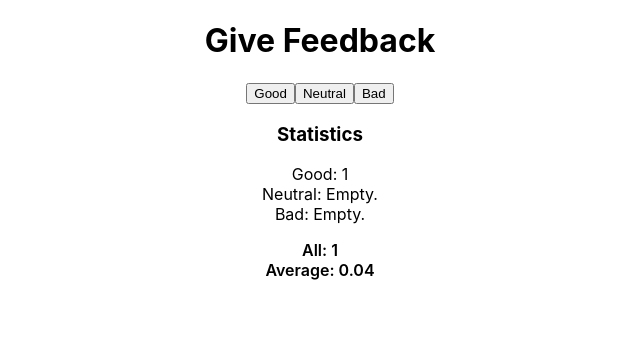
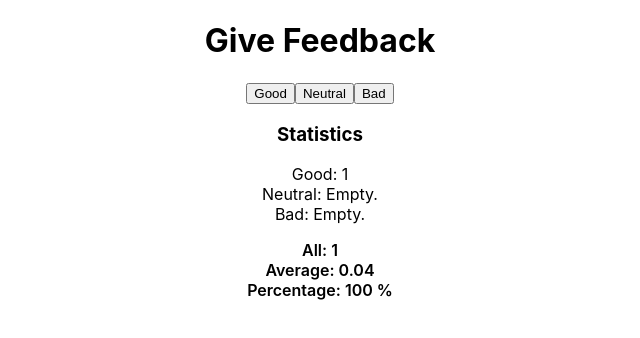
Before and after one commit to lucasgdiez/fullstackopen-course, a React (Create React App) app in the folder part1-unicafe/: page / in a window 1280 px wide. Both pictures are taken after a click on the button "Good". Shown: the top 338 px of the page, without its empty margins (320-960 px from the left). Built offline with nearby package versions, Linux system fonts and the light colour scheme.

Commit message:
Added percentage + refactorized into function

```diff
--- a/part1-unicafe/src/components/History.js
+++ b/part1-unicafe/src/components/History.js
@@ -1,4 +1,12 @@
 import React from "react";
+
+const totalSum = (...props) => {
+  const sum = props.reduce((prevVal, currentValue) => {
+    return prevVal + currentValue;
+  });
+
+  return sum;
+};
 
 const totalAverage = (...props) => {
   const reducedValues = props.reduce((prevVal, currentValue) => {
@@ -6,6 +14,12 @@ const totalAverage = (...props) => {
   }, 0);
 
   return reducedValues.toFixed(2);
+};
+
+const totalPercentage = (value, total) => {
+  const percentage = (value * 100) / total;
+
+  return percentage + " %";
 };
 
 const History = ({ allValues }) => {
@@ -26,7 +40,7 @@ const History = ({ allValues }) => {
         <li style={{ listStyle: "none", fontWeight: 600 }}>
           All:{" "}
           {allValues.Good || allValues.Neutral || allValues.Bad > 0 ? (
-            <span>{allValues.Good + allValues.Neutral + allValues.Bad}</span>
+            <span>{totalSum(allValues.Good, allValues.Neutral, allValues.Bad)}</span>
           ) : (
             "Empty."
           )}
@@ -39,6 +53,19 @@ const History = ({ allValues }) => {
             "Empty."
           )}
         </li>
+        <li style={{ listStyle: "none", fontWeight: 600 }}>
+          Percentage:{" "}
+          {allValues.Good || allValues.Neutral || allValues.Bad > 0 ? (
+            <span>
+              {totalPercentage(
+                allValues.Good,
+                totalSum(allValues.Good, allValues.Neutral, allValues.Bad)
+              )}
+            </span>
+          ) : (
+            "Empty."
+          )}
+        </li>
       </ul>
     </div>
   );
```
